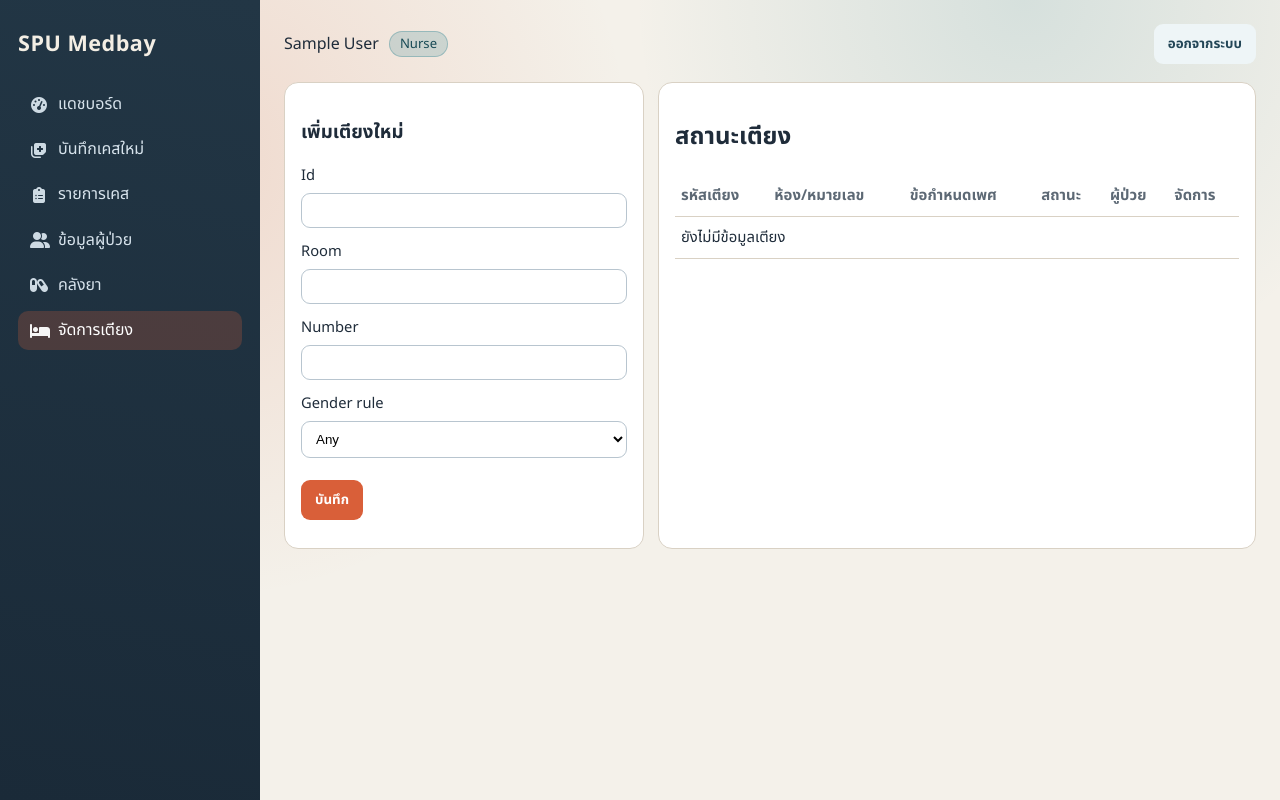
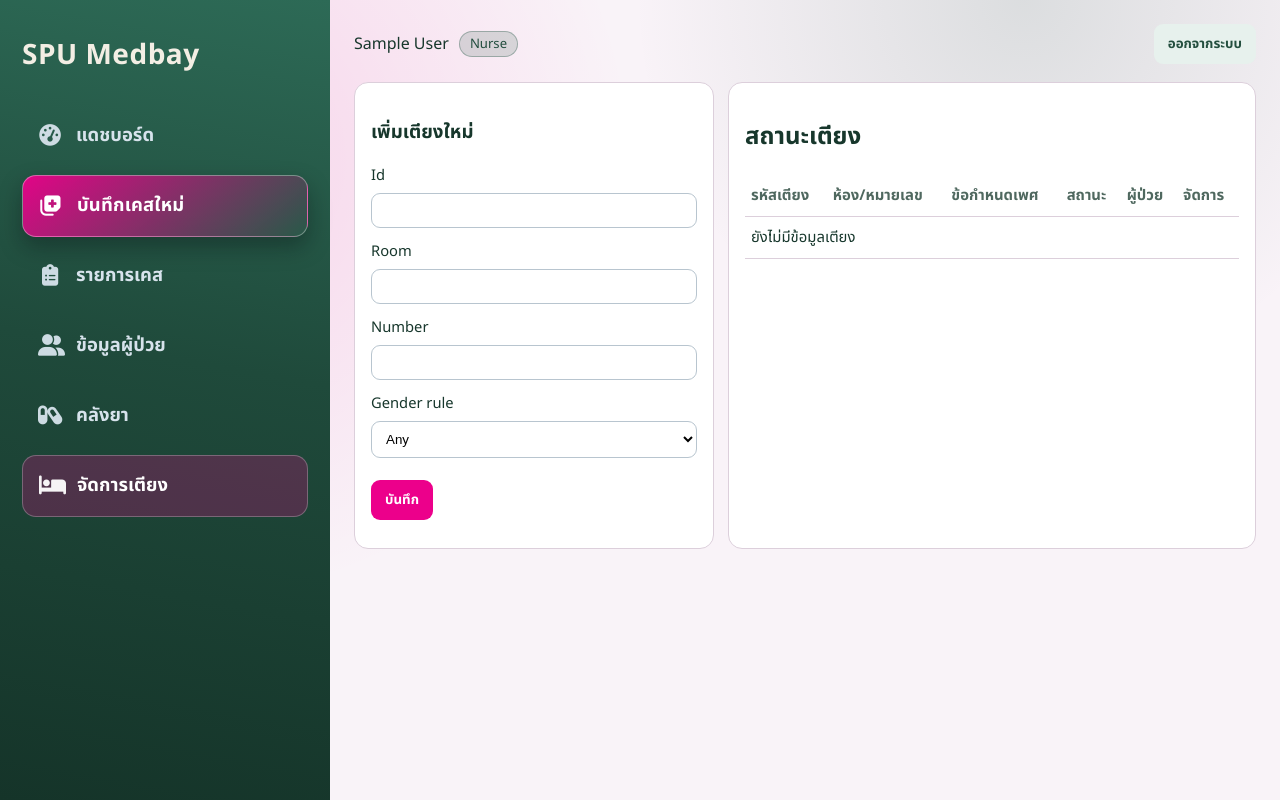
Before and after one commit to J-nothing-J/SPU-MBOLD, a Django app: page /beds/ in a window 1280 px wide. Run offline with Django 5.2, Linux system fonts and the light colour scheme; the visitor is signed in with stand-in values (Sample User, id 1); data that the repository does not hold is empty.

Commit message:
Update CSS styles for improved layout and aesthetics; remove setup hint from login page

```diff
--- a/static/css/app.css
+++ b/static/css/app.css
@@ -6,14 +6,15 @@
 }
 
 :root {
-    --bg: #f4f1ea;
-    --panel: #fffdf8;
-    --ink: #1f2c3a;
-    --muted: #5d6975;
-    --line: #d9d1c4;
-    --brand: #d95f39;
-    --brand-dark: #a94122;
-    --accent: #1f7a8c;
+    --bg: #f9f3f8;
+    --panel: #fffafe;
+    --ink: #17372c;
+    --muted: #4f685f;
+    --line: #dccfdb;
+    --brand: #ec008b;
+    --brand-dark: #bf006f;
+    --accent: #285A48;
+    --sidebar-width: 330px;
 }
 
 * {
@@ -25,8 +26,8 @@ body {
     font-family: "Google Sans", "Noto Sans Thai", "Segoe UI", sans-serif;
     color: var(--ink);
     background:
-        radial-gradient(circle at 15% 20%, rgba(217, 95, 57, 0.16), transparent 35%),
-        radial-gradient(circle at 80% 0%, rgba(31, 122, 140, 0.14), transparent 30%),
+    radial-gradient(circle at 15% 20%, rgba(236, 0, 139, 0.13), transparent 35%),
+    radial-gradient(circle at 80% 0%, rgba(40, 90, 72, 0.14), transparent 30%),
         var(--bg);
 }
 
@@ -38,43 +39,51 @@ a {
 .app-layout {
     min-height: 100vh;
     display: grid;
-    grid-template-columns: 260px 1fr;
+    grid-template-columns: var(--sidebar-width) 1fr;
 }
 
 .sidebar {
-    background: linear-gradient(190deg, #223645 0%, #1a2a38 100%);
+    background: linear-gradient(190deg, #2d6a56 0%, #1f4a3b 45%, #153429 100%);
     color: #f3eee4;
-    padding: 28px 18px;
+    padding: 34px 22px;
     display: flex;
     flex-direction: column;
-    gap: 24px;
+    gap: 28px;
 }
 
 .brand {
-    font-size: 1.35rem;
+    font-size: 1.75rem;
     font-weight: 700;
     letter-spacing: 0.5px;
+}
+
+.sidebar nav {
+    display: grid;
+    gap: 8px;
 }
 
 .nav-link {
     display: flex;
     align-items: center;
-    gap: 10px;
-    padding: 10px 12px;
-    border-radius: 10px;
+    gap: 14px;
+    padding: 16px 16px;
+    min-height: 62px;
+    border-radius: 14px;
     color: #d7e3ec;
-    margin-bottom: 6px;
+    font-size: 1.15rem;
     transition: transform 0.2s ease, background 0.2s ease;
 }
 
 .nav-icon {
-    width: 18px;
+    width: 24px;
+    font-size: 1.35rem;
     text-align: center;
     opacity: 0.95;
 }
 
 .nav-label {
-    line-height: 1.2;
+    line-height: 1.3;
+    font-weight: 600;
 }
 
 .nav-link:hover {
@@ -83,8 +92,38 @@ a {
 }
 
 .nav-link.active {
-    background: rgba(217, 95, 57, 0.24);
+    background: rgba(236, 0, 139, 0.24);
+    border: 1px solid rgba(255, 255, 255, 0.25);
     color: #fff;
+}
+
+.nav-link-cta {
+    background: linear-gradient(140deg, rgba(236, 0, 139, 0.95), rgba(40, 90, 72, 0.96));
+    color: #fff8f0;
+    border: 1px solid rgba(255, 255, 255, 0.35);
+    box-shadow: 0 10px 22px rgba(8, 13, 18, 0.35);
+}
+
+.nav-link-cta .nav-icon,
+.nav-link-cta .nav-label {
+    color: #fff;
+    opacity: 1;
+}
+
+.nav-link-cta .nav-label {
+    font-weight: 700;
+    letter-spacing: 0.2px;
+}
+
+.nav-link-cta:hover {
+    background: linear-gradient(140deg, rgba(236, 28, 151, 0.97), rgba(49, 108, 86, 0.98));
+    transform: translateX(5px);
+}
+
+.nav-link-cta.active {
+    background: linear-gradient(140deg, rgba(239, 44, 160, 0.99), rgba(52, 115, 91, 1));
+    border-color: rgba(255, 255, 255, 0.52);
+    box-shadow: 0 12px 24px rgba(8, 13, 18, 0.4);
 }
 
 .content {
@@ -105,9 +144,9 @@ a {
 }
 
 .badge {
-    background: rgba(31, 122, 140, 0.18);
-    color: #184a55;
-    border: 1px solid rgba(31, 122, 140, 0.3);
+    background: rgba(40, 90, 72, 0.16);
+    color: #224d3e;
+    border: 1px solid rgba(40, 90, 72, 0.35);
     padding: 2px 10px;
     border-radius: 999px;
     font-size: 0.82rem;
@@ -201,12 +240,12 @@ button {
 }
 
 .btn-secondary {
-    background: #eef5f7;
-    color: #234657;
+    background: #e7f1ed;
+    color: #244f3f;
 }
 
 .btn-secondary:hover {
-    background: #dfeef2;
+    background: #d8e9e2;
 }
 
 .messages {
@@ -451,13 +490,23 @@ th {
         position: sticky;
         top: 0;
         z-index: 4;
-        padding: 12px;
+        padding: 14px;
     }
 
     .sidebar nav {
         display: grid;
         grid-template-columns: repeat(2, minmax(0, 1fr));
         gap: 8px;
+    }
+
+    .nav-link {
+        font-size: 1.02rem;
+        min-height: 56px;
+        padding: 12px;
+    }
+
+    .brand {
+        font-size: 1.3rem;
     }
 
     .login-grid,
@@ -482,4 +531,8 @@ th {
     .sidebar nav {
         grid-template-columns: 1fr;
     }
+
+    .nav-link {
+        min-height: 54px;
+    }
 }
--- a/templates/base.html
+++ b/templates/base.html
@@ -18,7 +18,7 @@
                     <i class="fa-solid fa-gauge-high nav-icon" aria-hidden="true"></i>
                     <span class="nav-label">แดชบอร์ด</span>
                 </a>
-                <a href="{% url 'new_case' %}" class="nav-link {% if request.path == '/new-case/' %}active{% endif %}">
+                <a href="{% url 'new_case' %}" class="nav-link nav-link-cta {% if request.path == '/new-case/' %}active{% endif %}">
                     <i class="fa-solid fa-notes-medical nav-icon" aria-hidden="true"></i>
                     <span class="nav-label">บันทึกเคสใหม่</span>
                 </a>
--- a/templates/clinic/login.html
+++ b/templates/clinic/login.html
@@ -42,9 +42,5 @@
         </article>
     </div>
 
-    <div class="setup-hint">
-        <h3>เริ่มต้นใช้งานเร็ว</h3>
-        <p>รันคำสั่ง seed_initial_data เพื่อสร้างผู้ใช้ตัวอย่าง 1 Admin และ 3 Nurse</p>
-    </div>
 </section>
 {% endblock %}
```
